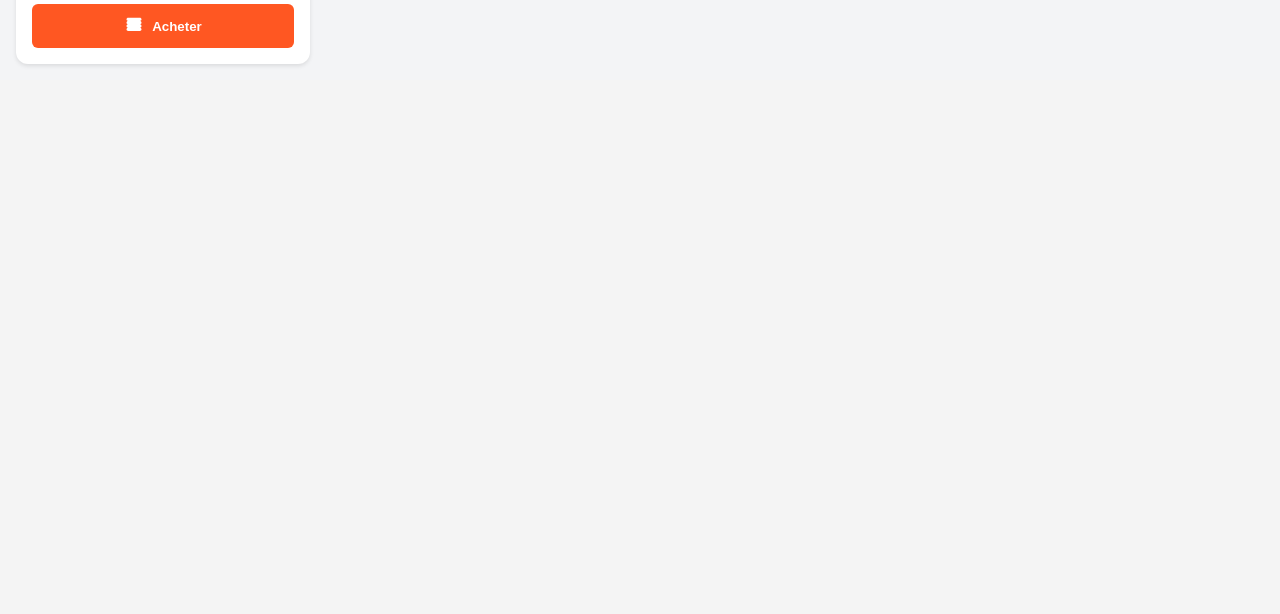
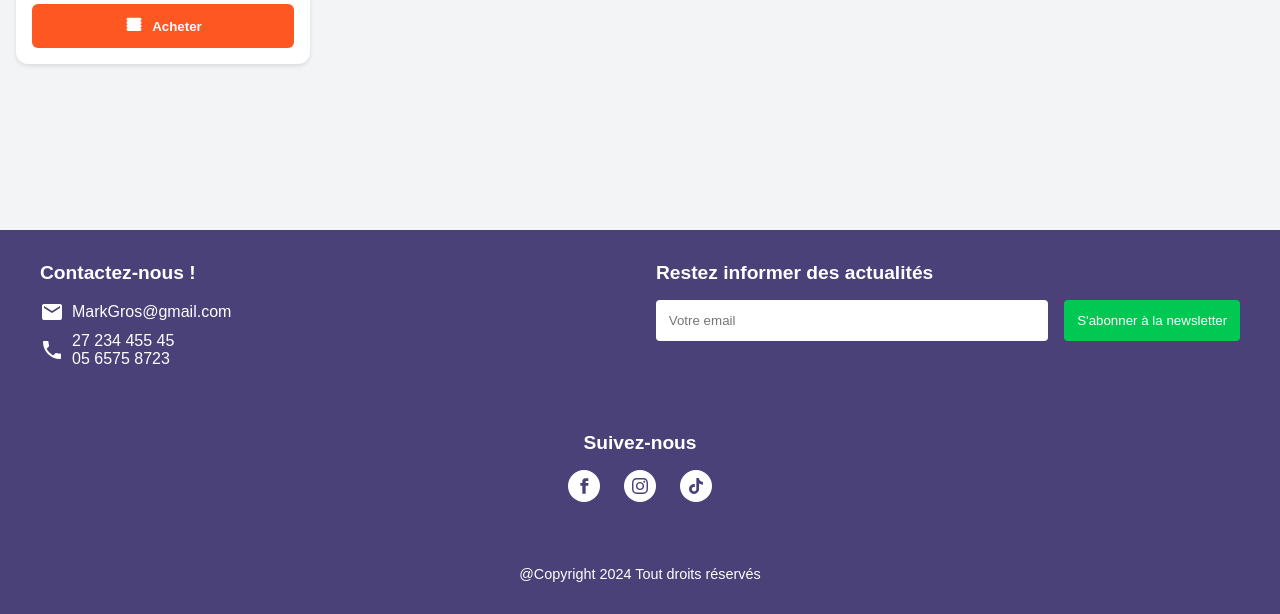
Before and after one commit to josue310/markgros, a PHP site: page /php/acceuil.php in a window 1280 px wide. Shown: the part 750-1364 px from the top of the page. Before the commit the page ends 816 px from the top, so only its background shows below. Run offline with PHP 8.4, Linux system fonts and the light colour scheme; data comes from the database, SQL or seed files in the repository.

Commit message:
footer ajouté

```diff
--- a/bd/dbconnect.php
+++ b/bd/dbconnect.php
@@ -1,6 +1,6 @@
 <?php
 try {
-    $conn = new PDO('mysql:host=localhost;dbname=markgros;charset=utf8', 'root', '');
+    $conn = new PDO('mysql:host=localhost;dbname=markgros;charset=utf8', 'root', 'josue2005');
     $conn->setAttribute(PDO::ATTR_ERRMODE, PDO::ERRMODE_EXCEPTION);
 } catch (Exception $e) {
     die('Erreur : ' . $e->getMessage());
--- a/php/acceuil.php
+++ b/php/acceuil.php
@@ -367,7 +367,9 @@ if ($result->rowCount() > 0) { // Utilisez rowCount() au lieu de num_rows
                 </button>
             </div>
         <?php endforeach; ?>
+
     </div>
+    <?php require_once("footer.php") ?>
 
     <script>
 
--- a/php/connexion.php
+++ b/php/connexion.php
@@ -51,5 +51,6 @@
             </a>
         </div>
     </div>
+    <?php require_once("footer.php") ?>
 </body>
 </html>
--- /dev/null
+++ b/php/footer.php
@@ -0,0 +1,233 @@
+<!DOCTYPE html>
+<html lang="fr">
+<head>
+    <meta charset="UTF-8">
+    <meta name="viewport" content="width=device-width, initial-scale=1.0">
+    <style>/* footer-styles.css */
+/* Reset pour garantir une base cohérente */
+/* * {
+    margin: 0;
+    padding: 0;
+    box-sizing: border-box;
+} */
+
+/* Styles pour garantir que le footer reste en bas */
+html {
+    height: 100%;
+}
+
+body {
+    min-height: 100%;
+    display: flex;
+    flex-direction: column;
+}
+
+main {
+    flex: 1 0 auto;
+}
+
+/* Styles du footer */
+.footer {
+    flex-shrink: 0;
+    background-color: #494177;
+    color: white;
+    padding: 2rem 1rem;
+    font-family: Arial, sans-serif;
+    margin-top: 150px; /* Pousse le footer vers le bas */
+    width: 100%;
+}
+
+.footer-content {
+    max-width: 1200px;
+    margin: 0 auto;
+}
+
+/* Section contact */
+.contact-section {
+    margin-bottom: 2rem;
+}
+
+.contact-section h2 {
+    font-size: 1.2rem;
+    margin-bottom: 1rem;
+}
+
+.contact-info {
+    display: flex;
+    flex-direction: column;
+    gap: 0.5rem;
+}
+
+.contact-item {
+    display: flex;
+    align-items: center;
+    gap: 0.5rem;
+}
+
+/* Section newsletter */
+.newsletter-section {
+    margin-bottom: 2rem;
+}
+
+.newsletter-section h2 {
+    font-size: 1.2rem;
+    margin-bottom: 1rem;
+}
+
+.newsletter-form {
+    display: flex;
+    flex-direction: column;
+    gap: 1rem;
+}
+
+.newsletter-form input {
+    padding: 0.8rem;
+    border: none;
+    border-radius: 4px;
+}
+
+.newsletter-form button {
+    padding: 0.8rem;
+    background-color: #00c853;
+    color: white;
+    border: none;
+    border-radius: 4px;
+    cursor: pointer;
+    transition: background-color 0.3s ease;
+}
+
+.newsletter-form button:hover {
+    background-color: #009624;
+}
+
+/* Section réseaux sociaux */
+.social-section {
+    text-align: center;
+    margin-bottom: 2rem;
+}
+
+.social-section h2 {
+    font-size: 1.2rem;
+    margin-bottom: 1rem;
+}
+
+.social-links {
+    display: flex;
+    justify-content: center;
+    gap: 1.5rem;
+}
+
+.social-icon {
+    width: 2rem;
+    height: 2rem;
+    background-color: white;
+    border-radius: 50%;
+    display: flex;
+    align-items: center;
+    justify-content: center;
+    transition: transform 0.3s ease;
+}
+
+.social-icon:hover {
+    transform: scale(1.1);
+}
+
+/* Copyright */
+.copyright {
+    text-align: center;
+    font-size: 0.9rem;
+}
+
+/* Media queries */
+@media (min-width: 768px) {
+    .footer-content {
+        display: grid;
+        grid-template-columns: repeat(2, 1fr);
+        gap: 2rem;
+    }
+
+    .social-section {
+        grid-column: 1 / -1;
+    }
+
+    .copyright {
+        grid-column: 1 / -1;
+    }
+}
+
+@media (min-width: 1024px) {
+    .newsletter-form {
+        flex-direction: row;
+    }
+
+    .newsletter-form input {
+        flex: 1;
+    }
+}</style>
+</head>
+<body>
+<!-- footer.php -->
+<?php
+// Vérifier si la constante est définie pour éviter l'accès direct au fichier
+// defined('ALLOW_ACCESS') or die('Accès direct au fichier non autorisé');
+?>
+
+<footer class="footer">
+    <div class="footer-content">
+        <section class="contact-section">
+            <h2>Contactez-nous !</h2>
+            <div class="contact-info">
+                <div class="contact-item">
+                    <svg xmlns="http://www.w3.org/2000/svg" width="24" height="24" fill="white" viewBox="0 0 24 24">
+                        <path d="M20 4H4c-1.1 0-1.99.9-1.99 2L2 18c0 1.1.9 2 2 2h16c1.1 0 2-.9 2-2V6c0-1.1-.9-2-2-2zm0 4l-8 5-8-5V6l8 5 8-5v2z"/>
+                    </svg>
+                    <span>MarkGros@gmail.com</span>
+                </div>
+                <div class="contact-item">
+                    <svg xmlns="http://www.w3.org/2000/svg" width="24" height="24" fill="white" viewBox="0 0 24 24">
+                        <path d="M6.62 10.79c1.44 2.83 3.76 5.15 6.59 6.59l2.2-2.2c.27-.27.67-.36 1.02-.24 1.12.37 2.33.57 3.57.57.55 0 1 .45 1 1V20c0 .55-.45 1-1 1-9.39 0-17-7.61-17-17 0-.55.45-1 1-1h3.5c.55 0 1 .45 1 1 0 1.25.2 2.45.57 3.57.11.35.03.74-.25 1.02l-2.2 2.2z"/>
+                    </svg>
+                    <div>
+                        <div>27 234 455 45</div>
+                        <div>05 6575 8723</div>
+                    </div>
+                </div>
+            </div>
+        </section>
+
+        <section class="newsletter-section">
+            <h2>Restez informer des actualités</h2>
+            <form class="newsletter-form">
+                <input type="email" placeholder="Votre email" required>
+                <button type="submit">S'abonner à la newsletter</button>
+            </form>
+        </section>
+
+        <section class="social-section">
+            <h2>Suivez-nous</h2>
+            <div class="social-links">
+                <a href="#" class="social-icon">
+                    <svg xmlns="http://www.w3.org/2000/svg" width="16" height="16" fill="#494177" viewBox="0 0 24 24">
+                        <path d="M18.77 7.46H14.5v-1.9c0-.9.6-1.1 1-1.1h3V.5h-4.33C10.24.5 9.5 3.44 9.5 5.32v2.15h-3v4h3v12h5v-12h3.85l.42-4z"/>
+                    </svg>
+                </a>
+                <a href="#" class="social-icon">
+                    <svg xmlns="http://www.w3.org/2000/svg" width="16" height="16" fill="#494177" viewBox="0 0 24 24">
+                        <path d="M12 2.163c3.204 0 3.584.012 4.85.07 3.252.148 4.771 1.691 4.919 4.919.058 1.265.069 1.645.069 4.849 0 3.205-.012 3.584-.069 4.849-.149 3.225-1.664 4.771-4.919 4.919-1.266.058-1.644.07-4.85.07-3.204 0-3.584-.012-4.849-.07-3.26-.149-4.771-1.699-4.919-4.92-.058-1.265-.07-1.644-.07-4.849 0-3.204.013-3.583.07-4.849.149-3.227 1.664-4.771 4.919-4.919 1.266-.057 1.645-.069 4.849-.069zm0-2.163c-3.259 0-3.667.014-4.947.072-4.358.2-6.78 2.618-6.98 6.98-.059 1.281-.073 1.689-.073 4.948 0 3.259.014 3.668.072 4.948.2 4.358 2.618 6.78 6.98 6.98 1.281.058 1.689.072 4.948.072 3.259 0 3.668-.014 4.948-.072 4.354-.2 6.782-2.618 6.979-6.98.059-1.28.073-1.689.073-4.948 0-3.259-.014-3.667-.072-4.947-.196-4.354-2.617-6.78-6.979-6.98-1.281-.059-1.69-.073-4.949-.073zm0 5.838c-3.403 0-6.162 2.759-6.162 6.162s2.759 6.163 6.162 6.163 6.162-2.759 6.162-6.163c0-3.403-2.759-6.162-6.162-6.162zm0 10.162c-2.209 0-4-1.79-4-4 0-2.209 1.791-4 4-4s4 1.791 4 4c0 2.21-1.791 4-4 4zm6.406-11.845c-.796 0-1.441.645-1.441 1.44s.645 1.44 1.441 1.44c.795 0 1.439-.645 1.439-1.44s-.644-1.44-1.439-1.44z"/>
+                    </svg>
+                </a>
+                <a href="#" class="social-icon">
+                    <svg xmlns="http://www.w3.org/2000/svg" width="16" height="16" fill="#494177" viewBox="0 0 24 24">
+                        <path d="M12.525.02c1.31-.02 2.61-.01 3.91-.02.08 1.53.63 3.09 1.75 4.17 1.12 1.11 2.7 1.62 4.24 1.79v4.03c-1.44-.05-2.89-.35-4.2-.97-.57-.26-1.1-.59-1.62-.93-.01 2.92.01 5.84-.02 8.75-.08 1.4-.54 2.79-1.35 3.94-1.31 1.92-3.58 3.17-5.91 3.21-1.43.08-2.86-.31-4.08-1.03-2.02-1.19-3.44-3.37-3.65-5.71-.02-.5-.03-1-.01-1.49.18-1.9 1.12-3.72 2.58-4.96 1.66-1.44 3.98-2.13 6.15-1.72.02 1.48-.04 2.96-.04 4.44-.99-.32-2.15-.23-3.02.37-.63.41-1.11 1.04-1.36 1.75-.21.51-.15 1.07-.14 1.61.24 1.64 1.82 3.02 3.5 2.87 1.12-.01 2.19-.66 2.77-1.61.19-.33.4-.67.41-1.06.1-1.79.06-3.57.07-5.36.01-4.03-.01-8.05.02-12.07z"/>
+                    </svg>
+                </a>
+            </div>
+        </section>
+
+        <div class="copyright">
+            @Copyright 2024 Tout droits réservés
+        </div>
+    </div>
+</footer>
+</body>
+</html>
```
